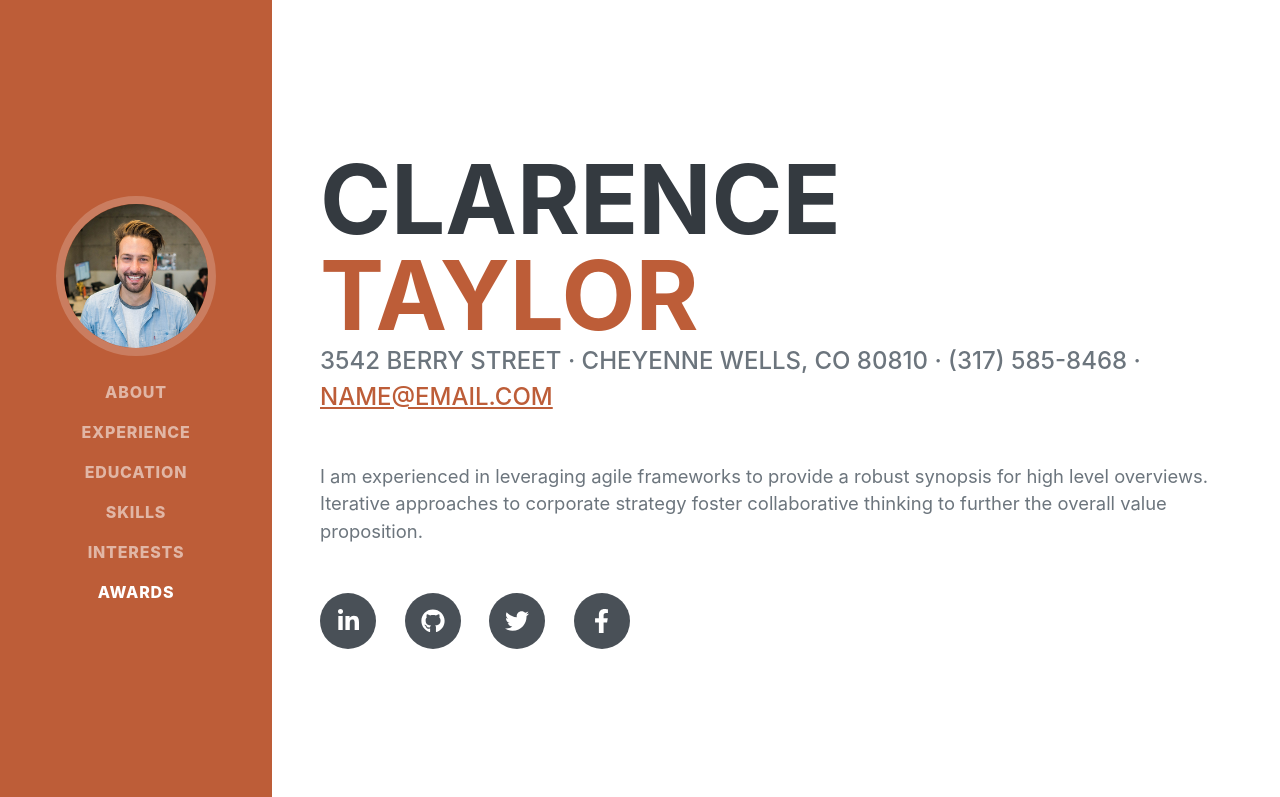
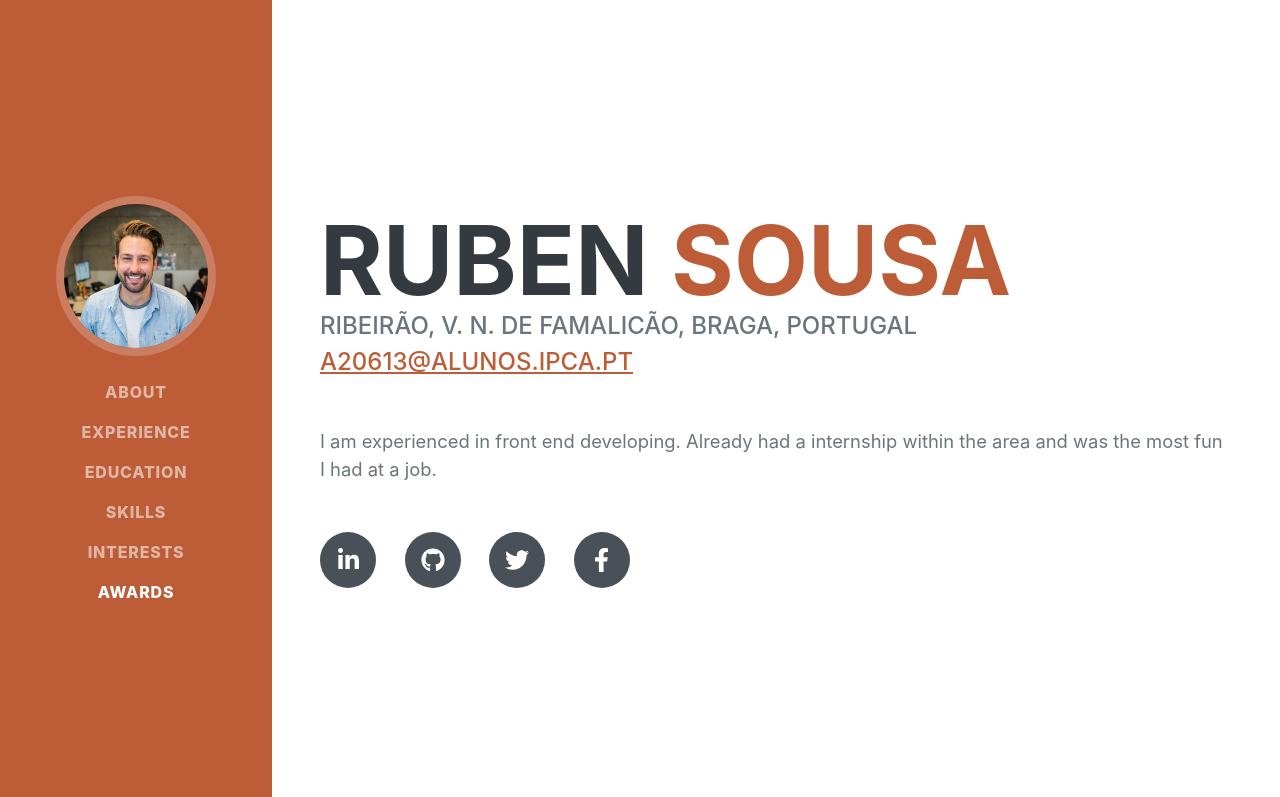
Before and after one commit to rubensousaipca/cv_example, a plain HTML site: page index.html in a window 1280 px wide. Shown: the top 797 px of the page. Drawn offline with nearby package versions, Linux system fonts and the light colour scheme; a web font is replaced by a local one.

Commit message:
Change About Section

```diff
--- a/index.html
+++ b/index.html
@@ -40,14 +40,14 @@
             <section class="resume-section" id="about">
                 <div class="resume-section-content">
                     <h1 class="mb-0">
-                        Clarence
-                        <span class="text-primary">Taylor</span>
+                        Ruben
+                        <span class="text-primary">Sousa</span>
                     </h1>
                     <div class="subheading mb-5">
-                        3542 Berry Street · Cheyenne Wells, CO 80810 · (317) 585-8468 ·
-                        <a href="mailto:name@email.com">name@email.com</a>
+                        Ribeirão, V. N. de Famalicão, Braga, Portugal
+                        <a href="mailto:name@email.com">a20613@alunos.ipca.pt</a>
                     </div>
-                    <p class="lead mb-5">I am experienced in leveraging agile frameworks to provide a robust synopsis for high level overviews. Iterative approaches to corporate strategy foster collaborative thinking to further the overall value proposition.</p>
+                    <p class="lead mb-5">I am experienced in front end developing. Already had a internship within the area and was the most fun I had at a job.</p>
                     <div class="social-icons">
                         <a class="social-icon" href="#!"><i class="fab fa-linkedin-in"></i></a>
                         <a class="social-icon" href="#!"><i class="fab fa-github"></i></a>
```
